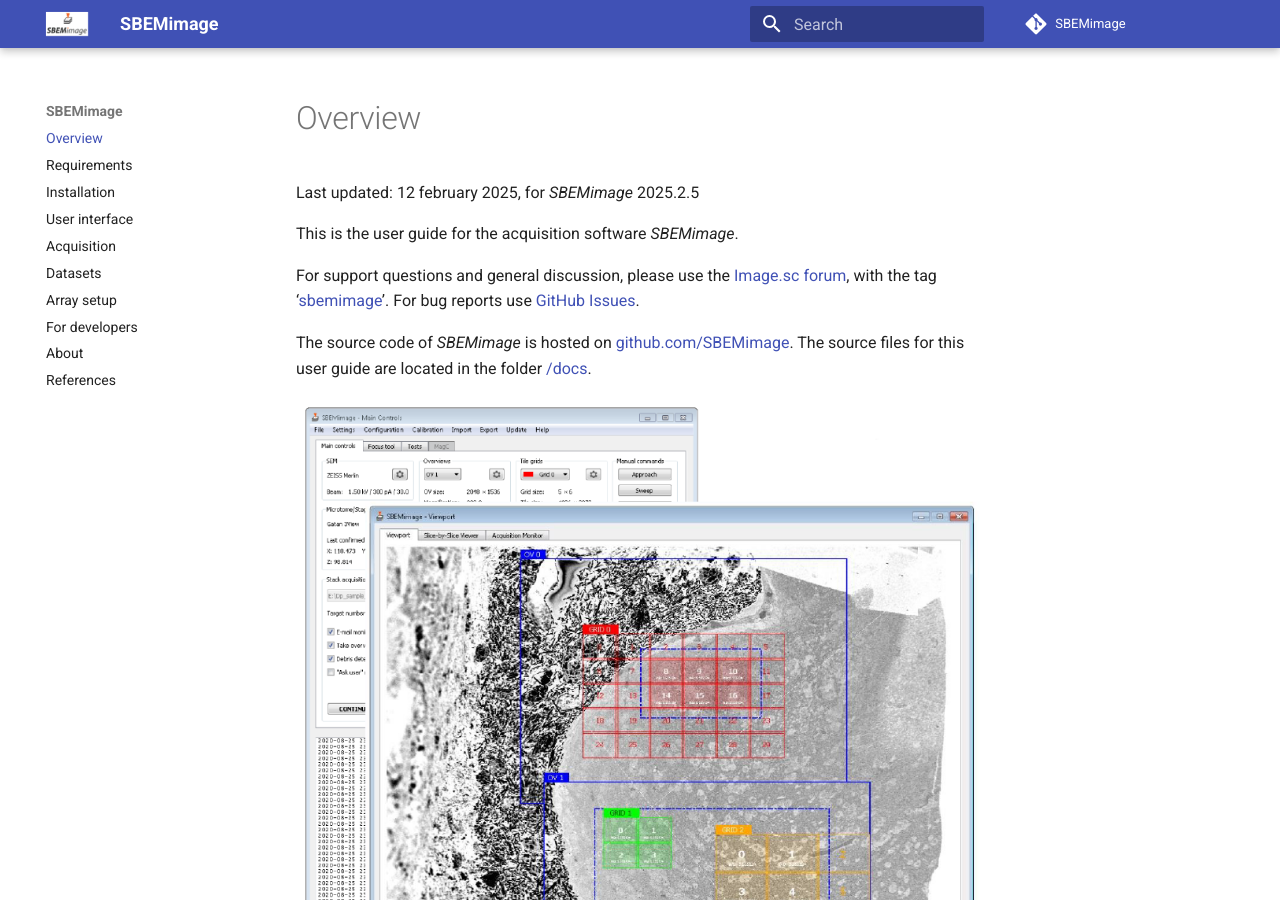
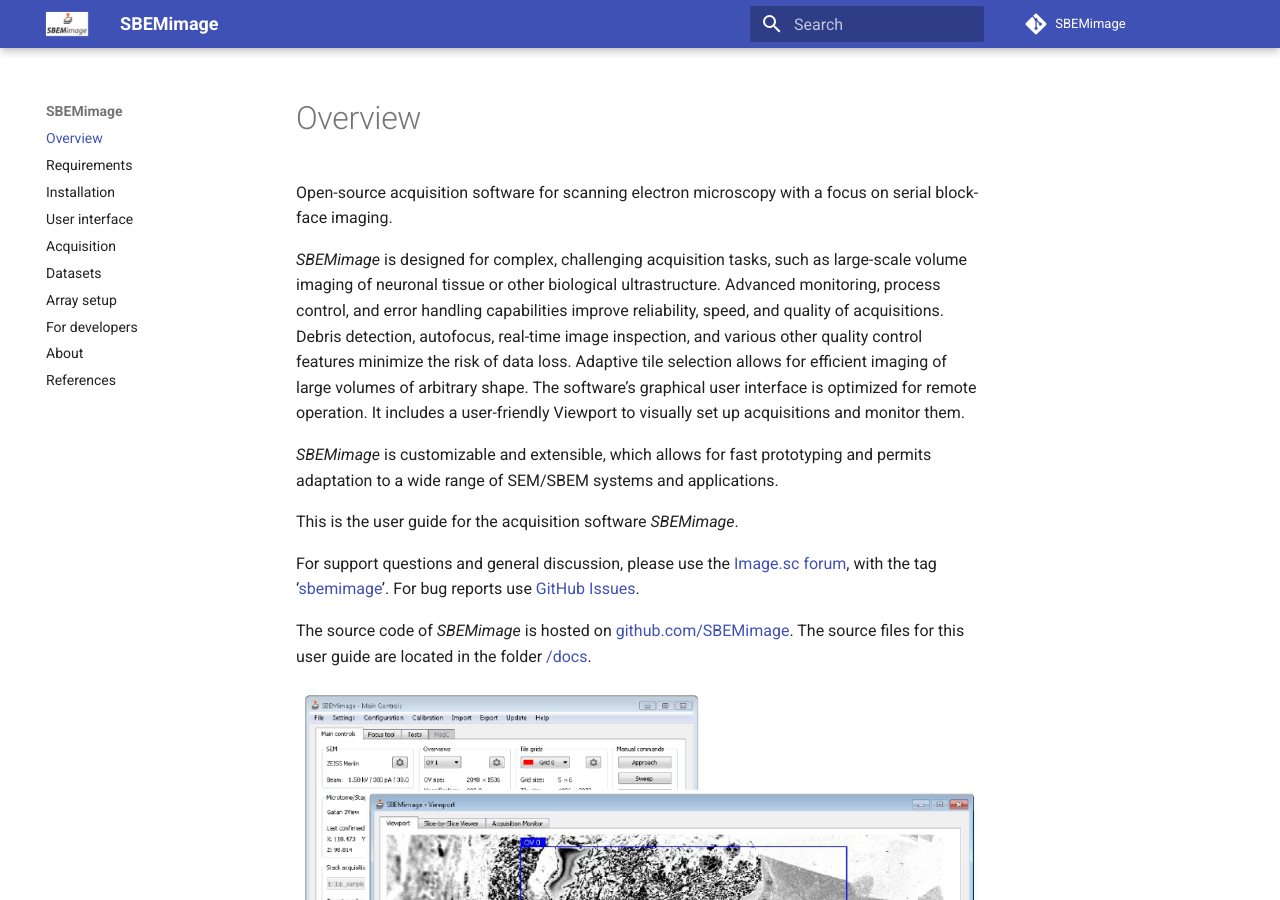
Before and after one commit to SBEMimage/SBEMimage, an MkDocs documentation site: the page built from docs/overview.md, in a window 1280 px wide and 900 px high. Built offline with MkDocs 1.6.1 and Material for MkDocs 9.7.7, drawn with Linux system fonts in a browser that asks for light colours; comment, search, counter and statistics services are not loaded.

```diff
--- a/docs/overview.md
+++ b/docs/overview.md
@@ -1,6 +1,10 @@
 # Overview
 
-Last updated: 12 february 2025, for *SBEMimage* 2025.2.5
+Open-source acquisition software for scanning electron microscopy with a focus on serial block-face imaging.
+
+*SBEMimage* is designed for complex, challenging acquisition tasks, such as large-scale volume imaging of neuronal tissue or other biological ultrastructure. Advanced monitoring, process control, and error handling capabilities improve reliability, speed, and quality of acquisitions. Debris detection, autofocus, real-time image inspection, and various other quality control features minimize the risk of data loss. Adaptive tile selection allows for efficient imaging of large volumes of arbitrary shape. The software’s graphical user interface is optimized for remote operation. It includes a user-friendly Viewport to visually set up acquisitions and monitor them.
+
+*SBEMimage* is customizable and extensible, which allows for fast prototyping and permits adaptation to a wide range of SEM/SBEM systems and applications.
 
 This is the user guide for the acquisition software *SBEMimage*.
 
--- a/mkdocs.yml
+++ b/mkdocs.yml
@@ -7,7 +7,6 @@ repo_url: https://github.com/SBEMimage/SBEMimage
 
 plugins:
   - search
-  - autorefs
   - mkdocstrings:
       default_handler: python
       handlers:
```
Also changed, not shown: docs/index.md (added, +1 -0 lines).
